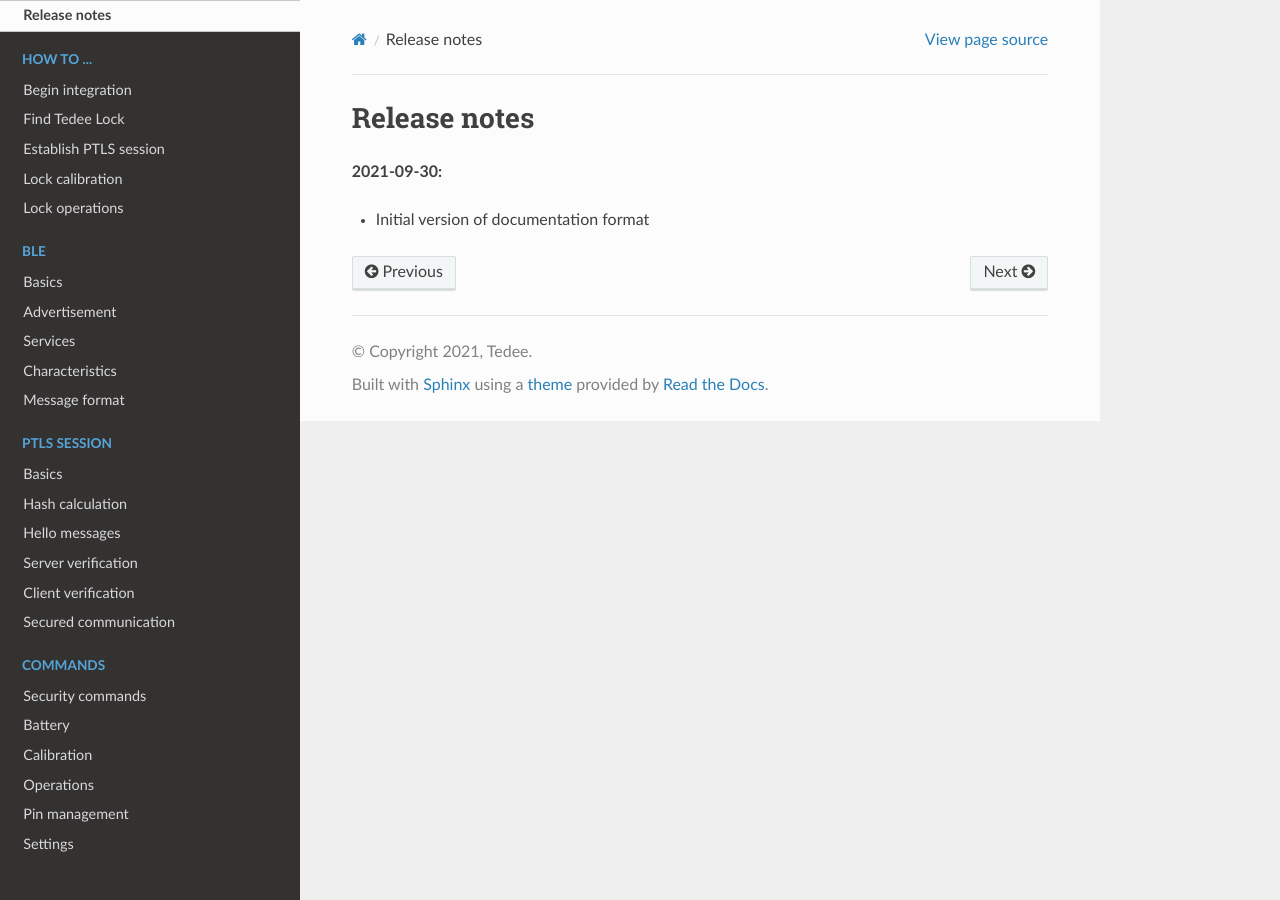
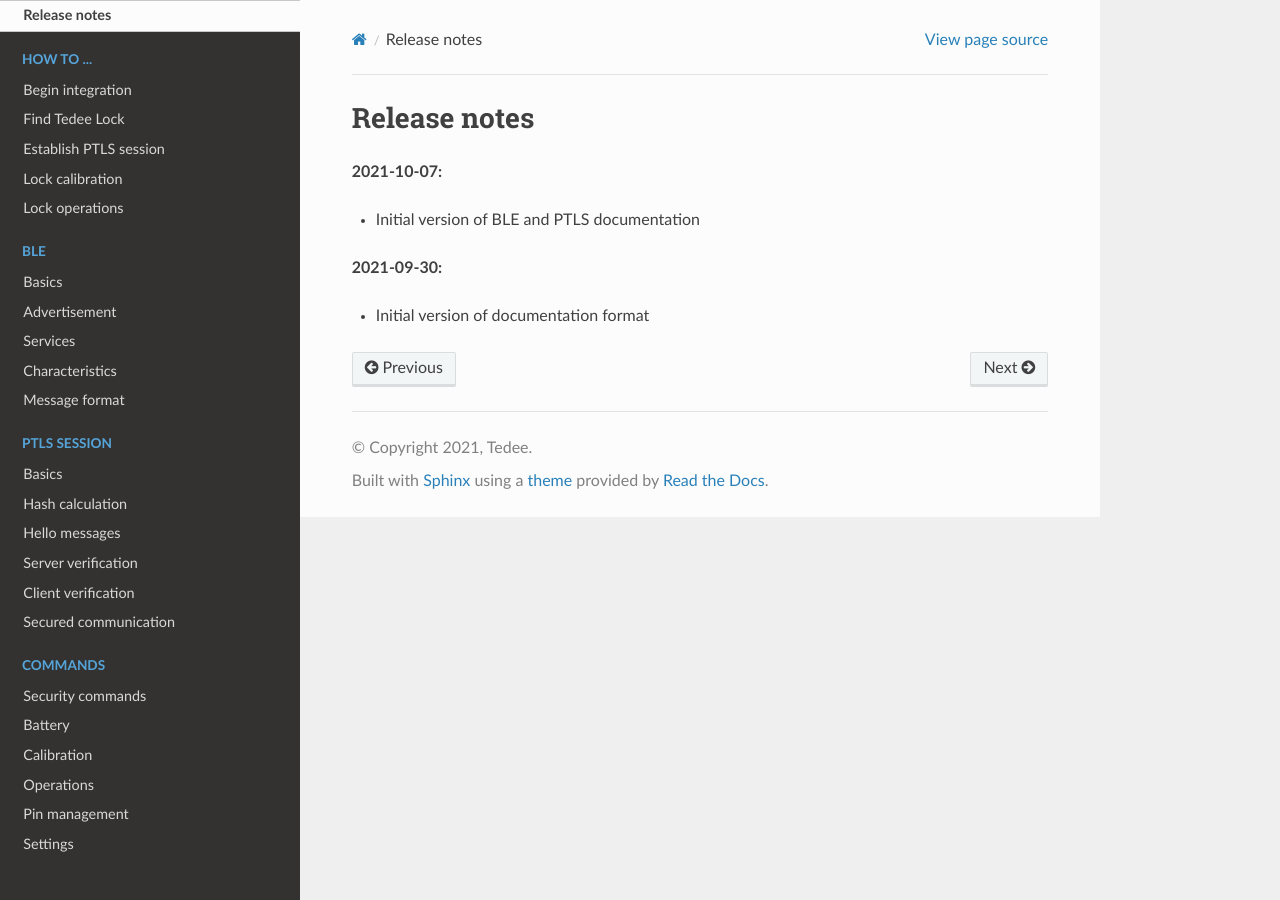
Before and after one commit to tedee-com/tedee-lock-ble-api-doc, a Sphinx documentation site: the page built from docs/source/release-notes.rst, in a window 1280 px wide. Built offline with Sphinx 7.4.7 and the Read the Docs theme 2.0.0, drawn with Linux system fonts in a browser that asks for light colours; pages that are not in the unit, such as notebooks, are missing from menus.

Commit message:
update release notes

```diff
--- a/docs/source/release-notes.rst
+++ b/docs/source/release-notes.rst
@@ -1,5 +1,9 @@
 Release notes
 =============
+
+**2021-10-07:**
+
+* Initial version of BLE and PTLS documentation
 
 **2021-09-30:**
 
```
